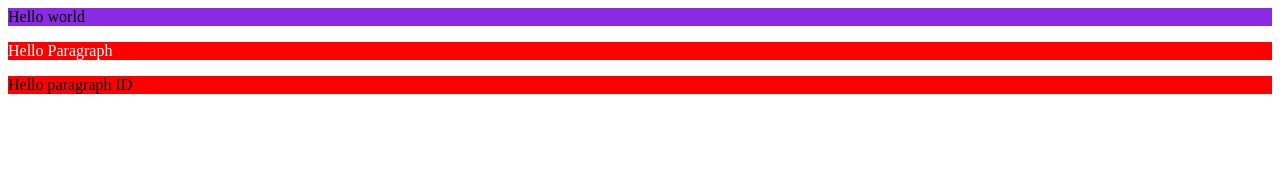
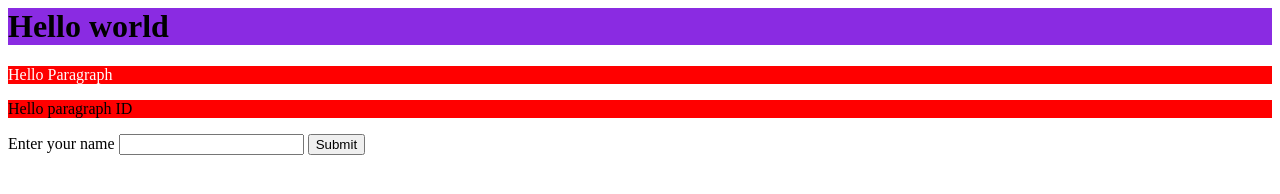
Before and after one commit to 1Aanshu/learning-js, a plain HTML site: page html-css-js/index.html in a window 1280 px wide. Drawn offline with Linux system fonts and the light colour scheme.

Commit message:
Form update

```diff
--- a/html-css-js/index.html
+++ b/html-css-js/index.html
@@ -9,8 +9,15 @@
 
     </head>
     <body>
-        <div>Hello world</div>
+        <div><h1>Hello world</h1></div>
         <p class="ping">Hello Paragraph</p>
         <p id="pingid">Hello paragraph ID</p>
+
+        <form onsubmit="return false;">
+            <label>Enter your name</label>
+            <input type="text" id="name"/>
+            <input type="submit" onclick="sayHello();"/>
+        </form>
+        <script src="index.js"></script>
     </body>
 </html>
--- a/html-css-js/index.js
+++ b/html-css-js/index.js
@@ -0,0 +1,4 @@
+const sayHello = () => {
+    const name =document.getElementById("name").value;
+    alert (`Hello ${name}`);
+}
```
